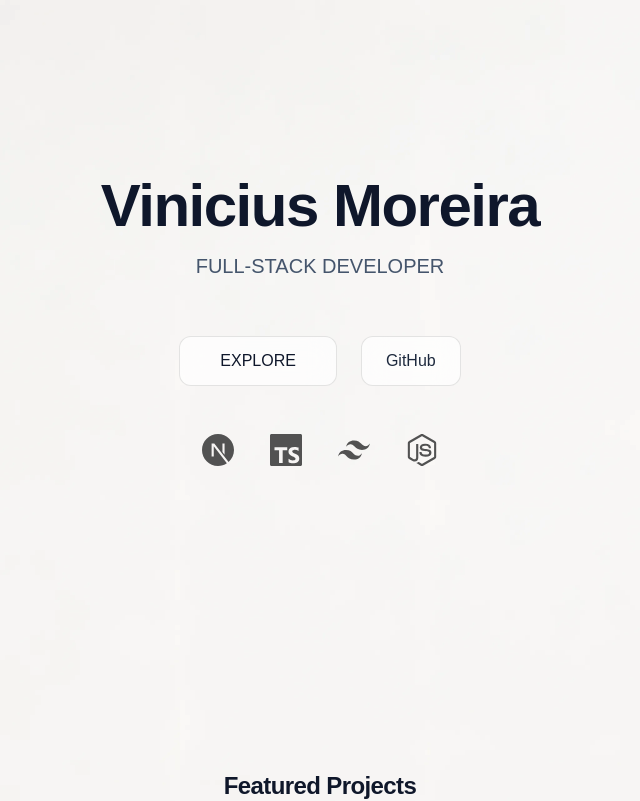
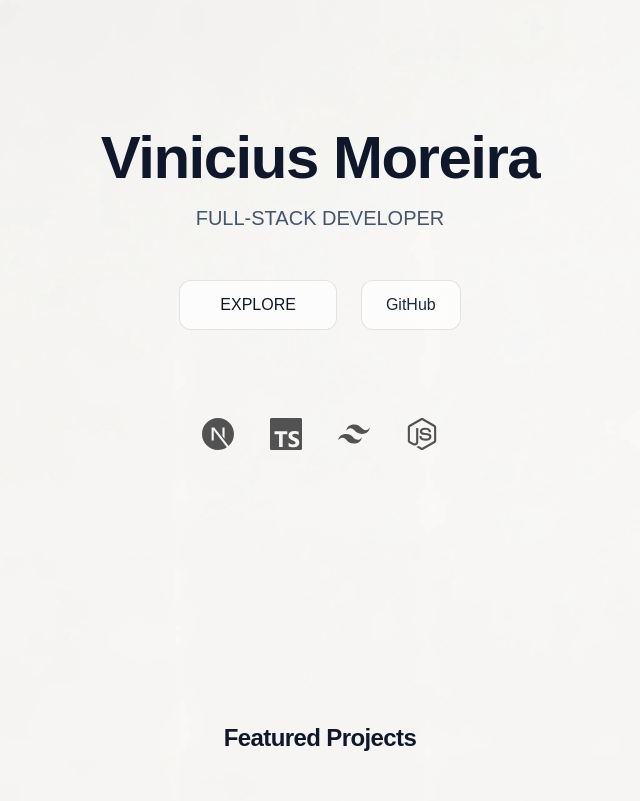
Before and after one commit to vmoreira-dev/Showcase, a Next.js app: page / in a window 1280 px wide. Shown: the top 801 px of the page, without its empty margins (320-960 px from the left). Built offline with nearby package versions, Linux system fonts and the light colour scheme.

Commit message:
Update Hero.tsx

```diff
--- a/src/app/components/Hero.tsx
+++ b/src/app/components/Hero.tsx
@@ -3,7 +3,7 @@ import TechStack from "./TechStack";
 
 export default function Hero() {
   return (
-    <section className="flex flex-col items-center pt-44 pb-36 text-center">
+    <section className="flex flex-col items-center pt-32 pb-28 text-center">
       <h1 className="text-5xl md:text-6xl font-semibold tracking-tight text-slate-900">
         Vinicius Moreira
       </h1>
@@ -13,7 +13,7 @@ export default function Hero() {
       </p>
 
       {/* Buttons */}
-      <div className="mt-14 flex items-center gap-6">
+      <div className="mt-12 flex items-center gap-6">
         <a
           href="#projects"
           className="
@@ -47,12 +47,12 @@ export default function Hero() {
         >
           GitHub
         </a>
-
-
       </div>
 
       {/* Tech icons */}
+      <div className="mt-10">
         <TechStack />
+      </div>
     </section>
   );
 }
```
Lines whose indentation alone changed are shown as unchanged.
